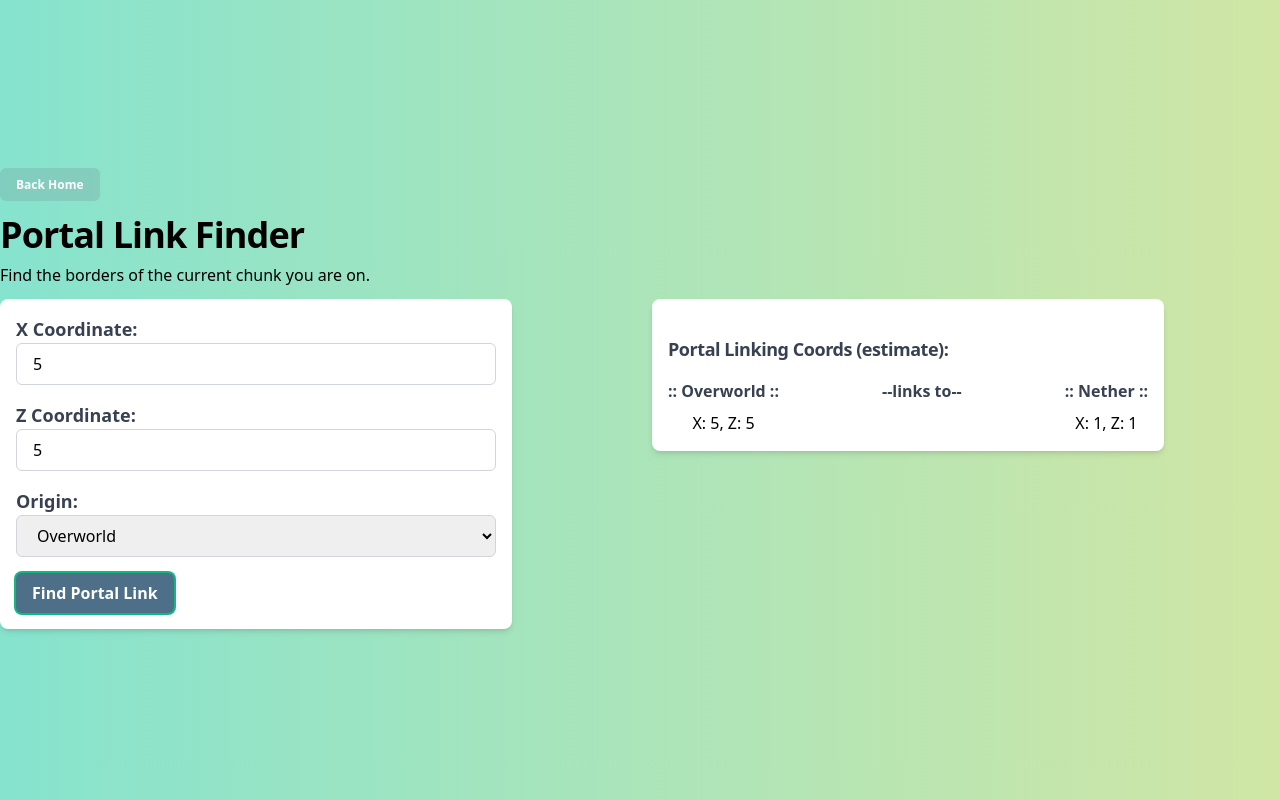
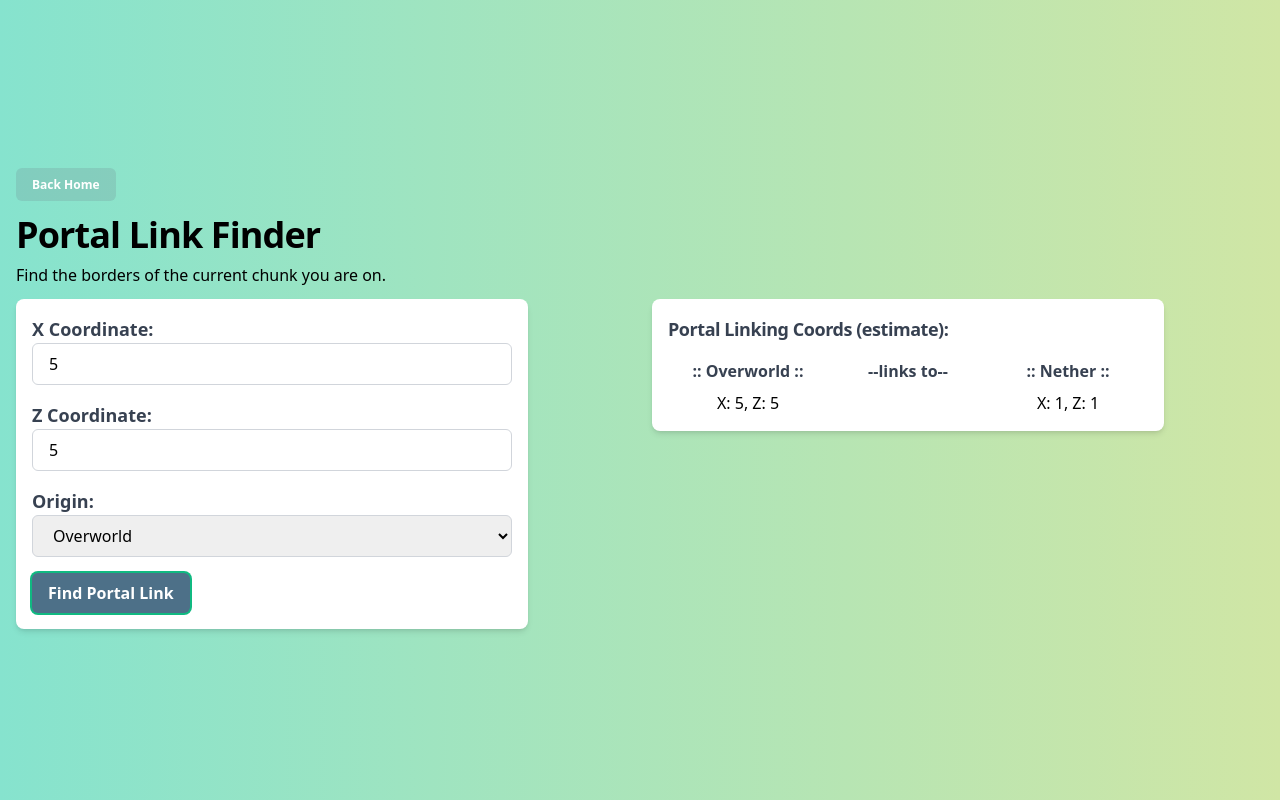
Before and after one commit to drofnas/minecraft-helper-tools, a React (Vite) app: page /portallink in a window 1280 px wide. Both pictures are taken after typing "5", "5" into the empty fields and a click on the button "Find Portal Link". Built offline with nearby package versions, Linux system fonts and the light colour scheme.

Commit message:
Some basic UI cleanup

```diff
--- a/src/components/ChunkFind/OutputDisplay.jsx
+++ b/src/components/ChunkFind/OutputDisplay.jsx
@@ -4,7 +4,7 @@ const OutputDisplay = ({ coordinates }) => {
   const { topLeft, topRight, bottomLeft, bottomRight } = coordinates;
 
   return (
-    <div className="relative w-64 h-64 border border-gray-500 mx-auto mt-4 max-w-lg">
+    <div className="relative w-56 h-56 border border-gray-500 mx-auto mt-4 max-w-lg">
       <div className="absolute left-0 top-0 transform -translate-x-1/2 -translate-y-1/2 bg-white p-1">
         {topLeft.x},{topLeft.z}
       </div>
--- a/src/components/PortalLink/OutputDisplay.jsx
+++ b/src/components/PortalLink/OutputDisplay.jsx
@@ -5,16 +5,16 @@ const OutputDisplay = ({ coordinates }) => {
 
   return (
     <div className="p-4 bg-white rounded-lg shadow-md max-w-lg">
-      <h2 className="text-lg font-semibold text-gray-700 mb-4">Portal Linking Coords (estimate):</h2>
-      <div className="flex justify-between">
-        <div className="text-center">
+      <h2 className="text-lg font-semibold text-gray-700 mb-4 mt-0">Portal Linking Coords (estimate):</h2>
+      <div className="flex flex-col sm:flex-row justify-between space-y-4 sm:space-y-0">
+        <div className="text-center sm:w-1/3">
           <h3 className="text-md font-semibold text-gray-700 mb-2">:: Overworld ::</h3>
           <p>X: {overworld.x}, Z: {overworld.z}</p>
         </div>
-        <div className="text-center">
+        <div className="text-center sm:w-1/3">
           <p className="text-md font-semibold text-gray-700">--links to--</p>
         </div>
-        <div className="text-center">
+        <div className="text-center sm:w-1/3">
           <h3 className="text-md font-semibold text-gray-700 mb-2">:: Nether ::</h3>
           <p>X: {nether.x}, Z: {nether.z}</p>
         </div>
--- a/src/components/PortalLink/PortalLink.jsx
+++ b/src/components/PortalLink/PortalLink.jsx
@@ -51,7 +51,7 @@ const PortalLink = () => {
   };
 
   return (
-    <div>
+    <div className="container mx-auto p-4 w-full">
       <div>
         <a className={"btn btn-ghost text-xs"} href="/">Back Home</a>
       </div>
```
